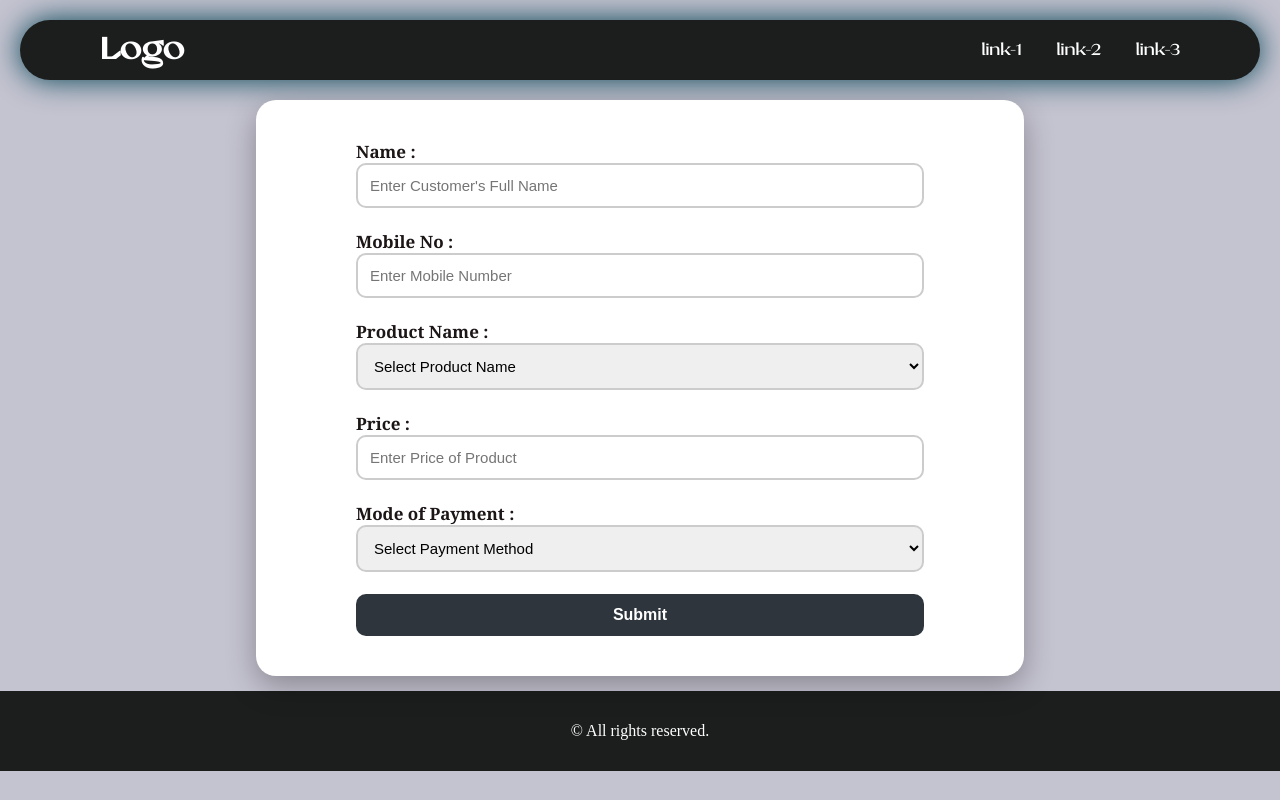
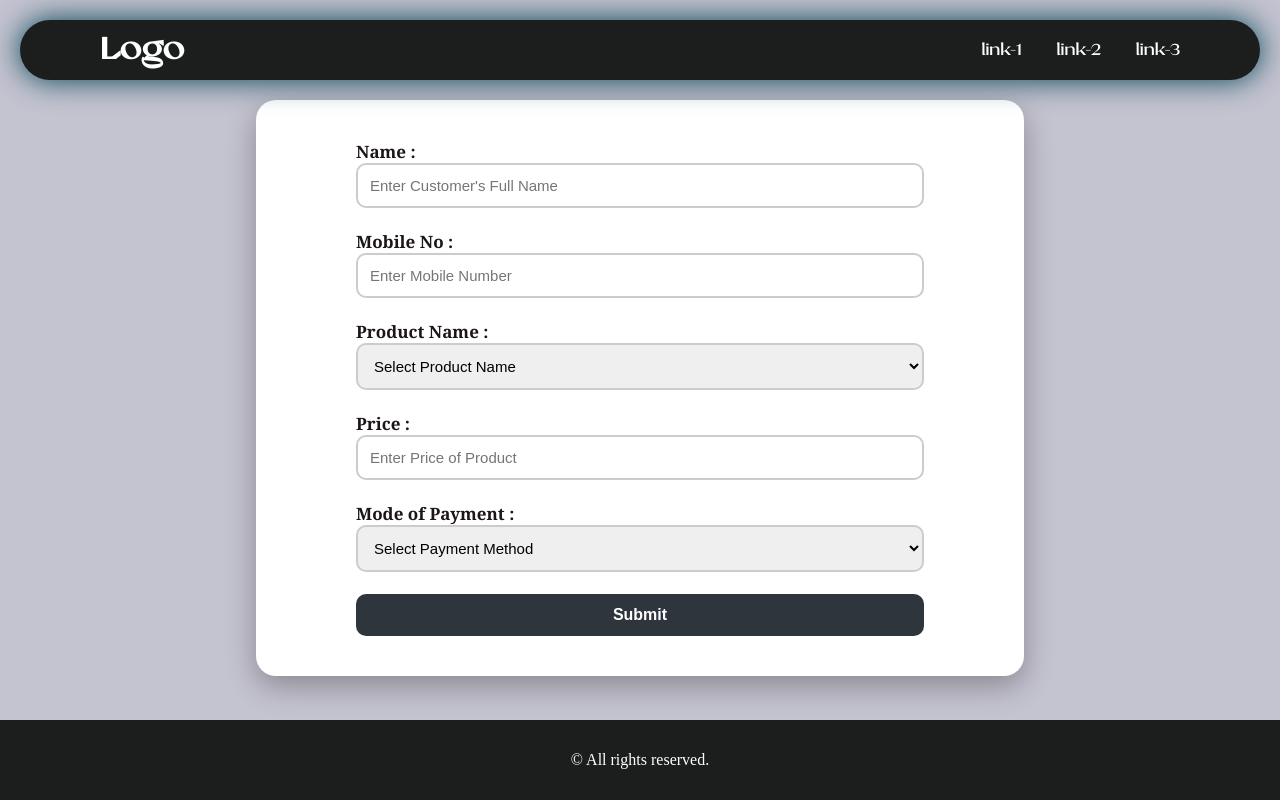
Before and after one commit to Pathan-Irfan8007/Billing-System, a website: page public/index.html in a window 1280 px wide. Drawn offline with Linux system fonts and the light colour scheme; no server answers.

Commit message:
navbar & footer modefied

```diff
--- a/public/style.css
+++ b/public/style.css
@@ -160,3 +160,20 @@ footer{
 #customerTable tr:hover{
     background-color: #f2f2f2;
 }
+
+body{
+    min-height: 100vh;
+    display: flex;
+    flex-direction: column;
+    background-color: rgb(196, 195, 208);
+}
+
+nav{
+    position: sticky;
+    top: 0;
+    z-index: 1000;
+}
+
+footer{
+    margin-top: auto;
+}
```
Also changed, not shown: public/index.html (line endings or trailing spaces).
